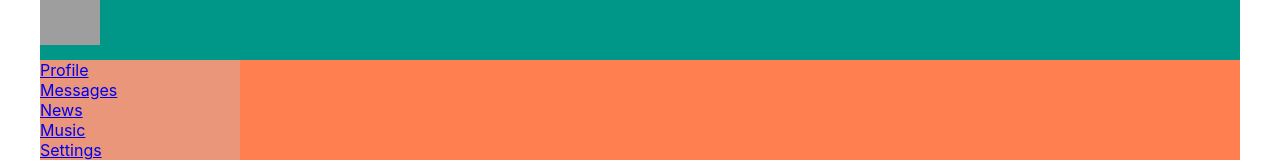
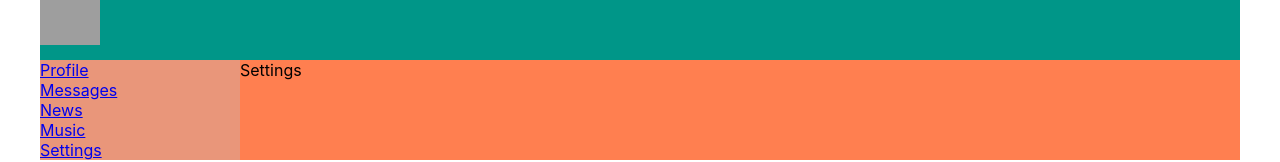
Before and after one commit to Kliapwnz/newStepSamuray, a React (Create React App) app: page /settings in a window 1280 px wide. Shown: the top 162 px of the page. Built offline with nearby package versions, Linux system fonts and the light colour scheme; grey boxes are pictures that could not be loaded.

Commit message:
Create Settings.tsx

```diff
--- a/src/App.tsx
+++ b/src/App.tsx
@@ -7,6 +7,7 @@ import {Dialogs} from "./components/Dialogs/Dialogs";
 import {Route, Routes} from "react-router-dom";
 import {News} from "./components/News/News";
 import {Music} from "./components/Music/Music";
+import {Settings} from "./components/Settings/Settings";
 
 
 const App = () => {
@@ -22,6 +23,7 @@ const App = () => {
                     <Route path={"/profile"} element={<Profile/>}/>
                     <Route path={"/news"} element={<News/>}/>
                     <Route path={"/music"} element={<Music/>}/>
+                    <Route path={"/settings"} element={<Settings/>}/>
                 </Routes>
 
 
--- /dev/null
+++ b/src/components/Settings/Settings.tsx
@@ -0,0 +1,5 @@
+export const Settings= () => {
+    return(
+        <div>Settings</div>
+    )
+}
```
